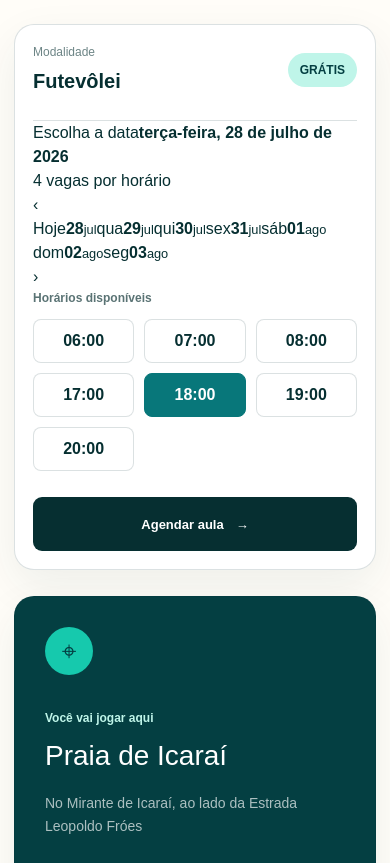
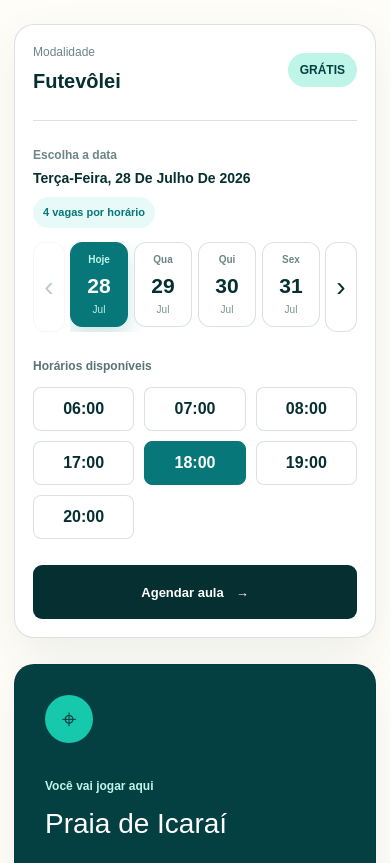
Before and after one commit to yasmimjanuario/ct-vai-na-fita, a Next.js app: page / in a window 390 px wide. Shown: the part 1136-1999 px from the top of the page. Built offline with nearby package versions, Linux system fonts and the light colour scheme.

Commit message:
Estiliza agenda visual responsiva

```diff
--- a/app/globals.css
+++ b/app/globals.css
@@ -33,6 +33,11 @@ a {
 }
 
 button {
+  font: inherit;
+}
+
+input,
+select {
   font: inherit;
 }
 
@@ -331,6 +336,49 @@ button {
   padding-block: 95px 110px;
 }
 
+.student-fields label {
+  display: grid;
+  gap: 8px;
+}
+
+.student-fields label > span {
+  color: var(--ink);
+  font-size: 12px;
+  font-weight: 900;
+  letter-spacing: 0.04em;
+}
+
+.student-fields input,
+.student-fields select {
+  width: 100%;
+  min-height: 50px;
+  padding: 0 14px;
+  color: var(--ink);
+  border: 1px solid var(--line);
+  border-radius: 9px;
+  outline: none;
+  background: var(--white);
+}
+
+.student-fields input:focus,
+.student-fields select:focus {
+  border-color: var(--brand);
+  box-shadow: 0 0 0 3px rgba(8, 119, 122, 0.12);
+}
+
+.student-fields {
+  display: grid;
+  grid-template-columns: 1fr 1fr;
+  gap: 16px;
+  margin-top: 25px;
+}
+
+@media (max-width: 620px) {
+  .student-fields {
+    grid-template-columns: 1fr;
+  }
+}
+
 .section-heading {
   display: flex;
   gap: 22px;
@@ -413,14 +461,6 @@ button {
   font-weight: 900;
 }
 
-.date-tabs {
-  display: grid;
-  grid-template-columns: repeat(3, 1fr);
-  gap: 10px;
-  margin: 24px 0;
-}
-
-.date-tab,
 .time {
   border: 1px solid var(--line);
   color: var(--ink);
@@ -428,34 +468,117 @@ button {
   cursor: pointer;
 }
 
-.date-tab {
-  min-height: 74px;
-  border-radius: 10px;
-}
-
-.date-tab span,
-.date-tab strong {
-  display: block;
-}
-
-.date-tab span {
-  margin-bottom: 3px;
-  color: #6d8586;
-  font-size: 11px;
-}
-
-.date-tab strong {
-  font-size: 13px;
-}
-
-.date-tab.active,
 .time.active {
   color: white;
   border-color: var(--brand);
   background: var(--brand);
 }
 
-.date-tab.active span {
+.agenda-heading {
+  display: flex;
+  align-items: end;
+  justify-content: space-between;
+  gap: 16px;
+  margin: 25px 0 14px;
+}
+
+.agenda-heading > div span,
+.agenda-heading > div strong {
+  display: block;
+}
+
+.agenda-heading > div span {
+  color: #6d8586;
+  font-size: 12px;
+  font-weight: 800;
+}
+
+.agenda-heading > div strong {
+  margin-top: 4px;
+  font-size: 14px;
+  text-transform: capitalize;
+}
+
+.capacity-note {
+  padding: 7px 10px;
+  color: var(--brand);
+  border-radius: 999px;
+  background: rgba(22, 201, 173, 0.1);
+  font-size: 11px;
+  font-weight: 900;
+  white-space: nowrap;
+}
+
+.agenda-calendar {
+  display: grid;
+  grid-template-columns: 38px minmax(0, 1fr) 38px;
+  gap: 8px;
+  align-items: stretch;
+  margin-bottom: 25px;
+}
+
+.agenda-days {
+  display: grid;
+  grid-template-columns: repeat(7, minmax(58px, 1fr));
+  gap: 8px;
+}
+
+.agenda-arrow,
+.agenda-day {
+  border: 1px solid var(--line);
+  color: var(--ink);
+  background: white;
+  cursor: pointer;
+}
+
+.agenda-arrow {
+  border-radius: 12px;
+  font-size: 28px;
+}
+
+.agenda-arrow:disabled {
+  cursor: default;
+  opacity: 0.25;
+}
+
+.agenda-day {
+  min-height: 84px;
+  padding: 9px 5px;
+  border-radius: 12px;
+}
+
+.agenda-day span,
+.agenda-day strong,
+.agenda-day small {
+  display: block;
+  text-transform: capitalize;
+}
+
+.agenda-day span {
+  color: #6d8586;
+  font-size: 10px;
+  font-weight: 800;
+}
+
+.agenda-day strong {
+  margin: 3px 0 1px;
+  font-size: 24px;
+}
+
+.agenda-day small {
+  color: #789091;
+  font-size: 10px;
+}
+
+.agenda-day.active {
+  color: white;
+  border-color: var(--brand);
+  background: var(--brand);
+  box-shadow: 0 9px 20px rgba(8, 119, 122, 0.2);
+}
+
+.agenda-day.active span,
+.agenda-day.active small {
   color: var(--aqua-soft);
 }
 
@@ -483,6 +606,49 @@ button {
   margin-top: 26px;
   color: var(--white);
   background: var(--ink);
+}
+
+.student-form {
+  margin-top: 26px;
+  padding-top: 24px;
+  border-top: 1px solid var(--line);
+}
+
+.selection-summary {
+  padding: 14px 16px;
+  border-left: 4px solid var(--aqua);
+  border-radius: 0 10px 10px 0;
+  background: #f2fbf8;
+}
+
+.selection-summary span,
+.selection-summary strong {
+  display: block;
+}
+
+.selection-summary span {
+  color: #6d8586;
+  font-size: 11px;
+  font-weight: 800;
+  text-transform: uppercase;
+}
+
+.selection-summary strong {
+  margin-top: 4px;
+  font-size: 14px;
+  text-transform: capitalize;
+}
+
+.button-confirm:disabled {
+  cursor: wait;
+  opacity: 0.72;
+}
+
+.booking-feedback {
+  margin-top: 14px;
+  text-align: center;
+  font-weight: 700;
+  color: var(--deep);
 }
 
 .info-card {
@@ -759,12 +925,32 @@ button {
     padding: 18px;
   }
 
-  .date-tabs {
-    gap: 6px;
+  .agenda-heading {
+    align-items: flex-start;
+    flex-direction: column;
+    gap: 8px;
   }
 
-  .date-tab {
-    min-height: 66px;
+  .agenda-calendar {
+    grid-template-columns: 32px minmax(0, 1fr) 32px;
+    gap: 5px;
+  }
+
+  .agenda-days {
+    grid-template-columns: repeat(7, 58px);
+    gap: 6px;
+    overflow-x: auto;
+    padding-bottom: 5px;
+    scroll-snap-type: x proximity;
+  }
+
+  .agenda-day {
+    min-height: 75px;
+    scroll-snap-align: start;
+  }
+
+  .agenda-day strong {
+    font-size: 21px;
   }
 
   .time-grid {
```
